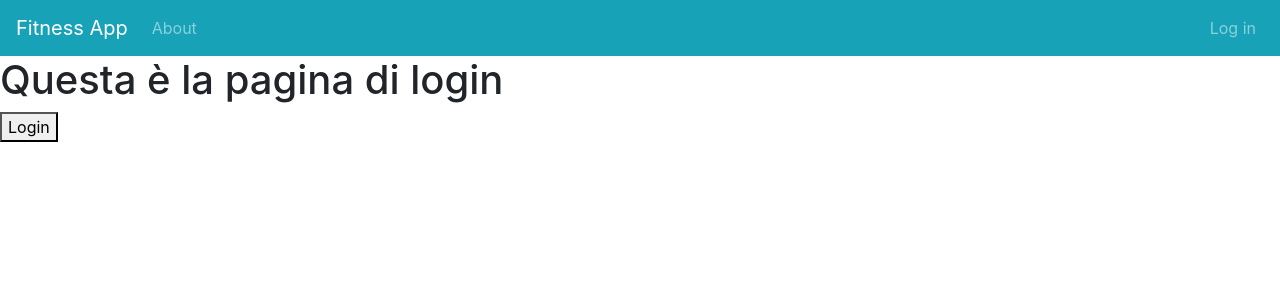
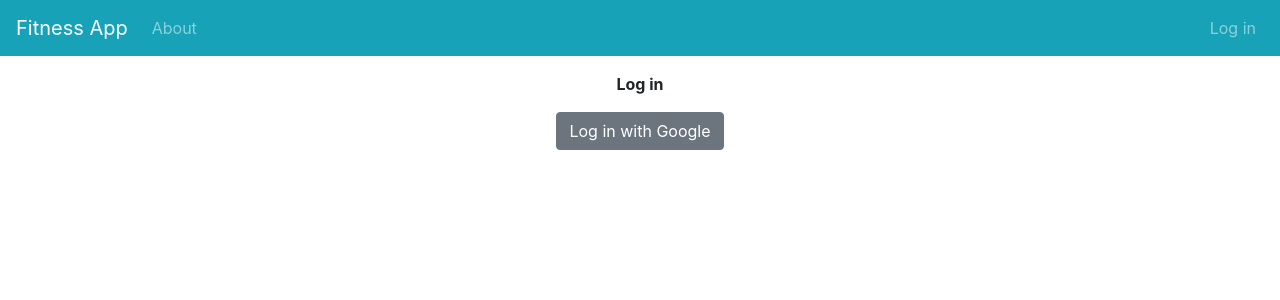
Before and after one commit to Fulvio-P/fitnessapp, a Vue app in the folder front-end/: page /login in a window 1280 px wide. Shown: the top 300 px of the page. Built offline with nearby package versions, Linux system fonts and the light colour scheme.

Commit message:
Modificata pagina di login

```diff
--- a/front-end/src/components/LoginDialog.vue
+++ b/front-end/src/components/LoginDialog.vue
@@ -8,9 +8,8 @@
         class="text-center p-3"
         >
         <p><strong id="form-confirm-label">Log in</strong></p>
-        <div class="d-flex">
             <b-button @click="login">Log in with Google</b-button>
-        </div>
+    </div>
 </template>
 
 
@@ -20,7 +19,8 @@ export default {
     methods: {
         login() {
         this.$store.dispatch("login");
+        }
     }
-    },
+
 }
 </script>
--- a/front-end/src/views/Login.vue
+++ b/front-end/src/views/Login.vue
@@ -1,13 +1,20 @@
 <template>
   <div>
-    <h1>Questa è la pagina di login</h1>
-    <button v-if="!$store.state.isUserLoggedIn" @click="login">Login</button>
+    <!-- <h1>Questa è la pagina di login</h1>
+    <button v-if="!$store.state.isUserLoggedIn" @click="login">Login</button> -->
+    <LoginDialog />
   </div>
 </template>
 
 <script>
+
+import LoginDialog from "@/components/LoginDialog.vue"
+
 export default {
   name: "Login",
+  components:{
+    LoginDialog
+  },
   methods: {
     login() {
       this.$store.dispatch("login");
```
